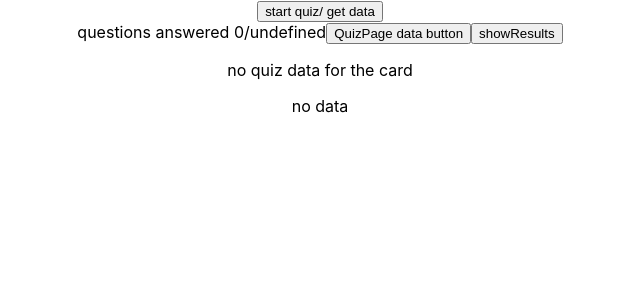
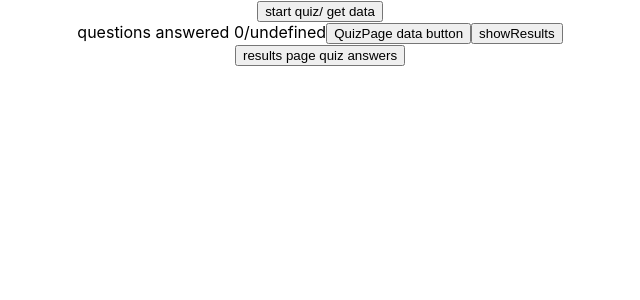
Before and after one commit to dariquewarren/triviaapp, a React (Create React App) app: page / in a window 1280 px wide. Shown: the top 300 px of the page, without its empty margins (320-960 px from the left). Built offline with nearby package versions, Linux system fonts and the light colour scheme.

Commit message:
setup condition via use effect for results page to show on the page ,instead of the quiz page when the quiz is finished.

```diff
--- a/src/Components/QuestionCard.js
+++ b/src/Components/QuestionCard.js
@@ -7,6 +7,18 @@ function QuestionCard(props) {
    const [userGuess, changeUserGuess] = useState('NO GUESS SELECTED')
    const [isGuessSubmitted, changeIsGuessSubmitted] = useState(false)
 
+
+// when the form is submitted i want to do the following
+// 1 check if the amount of questions answered is equal to the quiz length
+// 2 if amount is not equal to quiz lenght:
+        // ---add quiz object yes
+        // -- add 1 to amount of questions answrred yes
+        // -change guess submissiion to true yes
+    // if amount is equal to quiz length:
+    // ---add quiz object yes
+        // -- add 1 to amount of questions answrred yes
+        // -change guess submissiion to true yes
+        // --- LASTLY... set the show results page state to true
 
 
    const handleUserGuess=(guess)=>{
@@ -30,7 +42,13 @@ function QuestionCard(props) {
     isGuessCorrect: (userGuess.toLowerCase() === props.correct_answer.toLowerCase())
 
   }
-
+  useEffect(()=>{
+if(props.questionsAnswered === props.quizLength){
+    props.toggleShowResultsPage(true)
+}else{
+    return
+}
+  },[props.questionsAnswered])
     return (
         <div >
 
@@ -47,7 +65,7 @@ onSubmit={(e)=>{
         props.handleQuizAnswers(qObject)
         props.addQuestionsAnswered(props.questionsAnswered + 1)
         changeIsGuessSubmitted(true)
-    }
+        }
 
 }
 }
@@ -76,6 +94,7 @@ value='False'>False</Button>
 <button
 onClick={(e)=>{
     e.preventDefault()
+    props.checkQuizProgress()
     props.handleQuizAnswers(qObject)
 }}
 >
--- a/src/Components/QuizPage.js
+++ b/src/Components/QuizPage.js
@@ -49,21 +49,23 @@ function QuizPage(props) {
       >showResults{showResultsPage}</button>
 
       {
-          (props.quiz)
+          (props.quiz && showResultsPage === false)
            ?
           props.quiz.map((m)=>{
 
             return(
-                <QuestionCard key={m.question} handleQuizAnswers={handleQuizAnswers} addQuestionsAnswered={addQuestionsAnswered} questionsAnswered={questionsAnswered} {...m}/>
+                <QuestionCard key={m.question} handleQuizAnswers={handleQuizAnswers}
+                questionsAnswered={questionsAnswered}
+                  addQuestionsAnswered={addQuestionsAnswered}
+                  toggleShowResultsPage={toggleShowResultsPage}
+                  quizLength={props.quiz.length}
+                 {...m}/>
             )
           })
            :
-           <p>no quiz data for the card</p>
+           <ResultsPage quizResults={quizAnswers}/>
       }
 
-{
-  (showResultsPage) ? <ResultsPage quizResults={quizAnswers}/> : <p>no data</p>
-}
 
         </div>
     )
```
